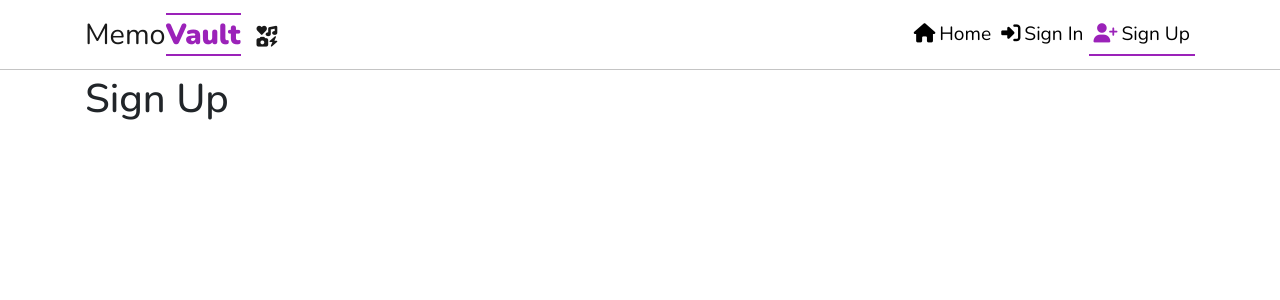
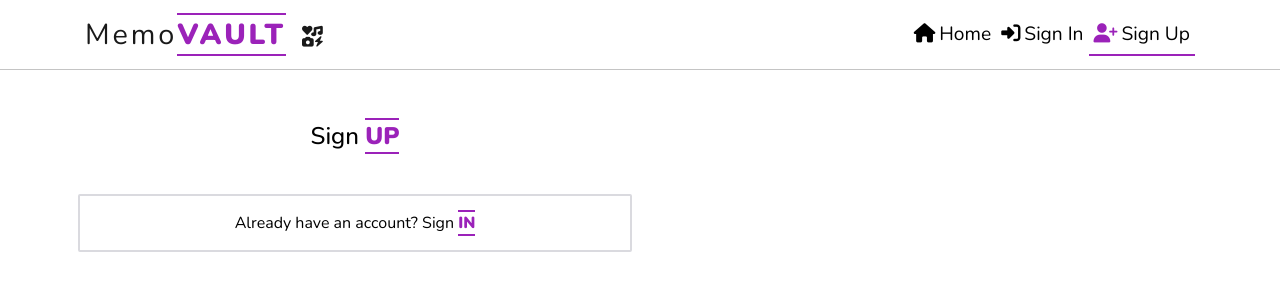
Before and after one commit to devnickocodes/memovault-app, a React (Create React App) app: page /signup in a window 1280 px wide. Shown: the top 300 px of the page. Built offline with nearby package versions, Linux system fonts and the light colour scheme.

Commit message:
refactor navbar styling code and style header and link for sign up page

```diff
--- a/src/App.js
+++ b/src/App.js
@@ -3,6 +3,7 @@ import NavBar from "./components/NavBar";
 import Container from "react-bootstrap/Container";
 import { Route, Switch } from "react-router-dom";
 import './api/axiosDefaults'
+import SignUpForm from "./pages/auth/SignUpForm";
 
 function App() {
   return (
@@ -12,7 +13,7 @@ function App() {
         <Switch>
           <Route exact path="/" render={() => <h1>Home Page</h1>} />
           <Route exact path="/signin" render={() => <h1>Sign In</h1>} />
-          <Route exact path="/signup" render={() => <h1>Sign Up</h1>} />
+          <Route exact path="/signup" render={() => <SignUpForm />} />
           <Route render={() => <h1>Page Not Found</h1>} />
         </Switch>
       </Container>
--- a/src/App.module.css
+++ b/src/App.module.css
@@ -11,21 +11,3 @@
 .Main{
     padding-top: 75px;
 }
-
-a {
-    font-size: 1.2rem;
-    transition: box-shadow 0.3s ease-in-out, color 0.3s ease-in-out;
-    color: #000000;
-}
-
-a:hover {
-    box-shadow: 0 2px 0 0 #9b22b9;
-    text-decoration: none;
-    color: #000000;
-}
-
-a:hover i{
-    font-size: 1.2rem;
-    color: #9b22b9;
-    transition: color ease-in-out 0.3s;
-}
--- /dev/null
+++ b/src/pages/auth/SignUpForm.js
@@ -0,0 +1,23 @@
+import React from "react";
+import { Link } from "react-router-dom";
+import styles from "../../styles/SignInUpForm.module.css";
+import { Form, Button, Image, Col, Row, Container } from "react-bootstrap";
+
+const SignUpForm = () => {
+  return (
+    <Row className={styles.Row}>
+      <Col className="my-auto py-2 p-md-2" md={6}>
+        <Container className= "p-4">
+          <h1 className={styles.Header}>Sign <span>up</span></h1>
+        </Container>
+        <Container className={`mt-3 ${styles.Content}`}>
+          <Link className={styles.SignInLink} to="/signin">
+            Already have an account? Sign <span>in</span>
+          </Link>
+        </Container>
+      </Col>
+    </Row>
+  );
+};
+
+export default SignUpForm;
--- a/src/styles/NavBar.module.css
+++ b/src/styles/NavBar.module.css
@@ -4,10 +4,12 @@
 
 .Logo{
     font-size: 1.8rem;
+    letter-spacing: 0.10em;
 }
 
 .Logo span{
     color: #9b22b9;
+    text-transform: uppercase;
     font-weight: 900;
     border-top: 2px solid #9b22b9;
     border-bottom: 2px solid #9b22b9;
@@ -28,6 +30,21 @@
 
 .NavLink{
     padding: 5px;
+    font-size: 1.2rem;
+    transition: box-shadow 0.3s ease-in-out, color 0.3s ease-in-out;
+    color: #000000;
+}
+
+.NavLink:hover{
+    box-shadow: 0 2px 0 0 #9b22b9;
+    text-decoration: none;
+    color: #000000;
+}
+
+.NavLink:hover i {
+    font-size: 1.2rem;
+    color: #9b22b9;
+    transition: color ease-in-out 0.3s;
 }
 
 .Active i {
--- /dev/null
+++ b/src/styles/SignInUpForm.module.css
@@ -0,0 +1,53 @@
+.Row {
+  margin-top: 20px;
+}
+
+.Header {
+  font-size: 1.5rem;
+  line-height: 19px;
+  text-align: center;
+  color: #000;
+}
+
+.Header span{
+    color: #9b22b9;
+    font-weight: 900;
+    border-top: 2px solid #9b22b9;
+    border-bottom: 2px solid #9b22b9;
+    text-transform: uppercase;
+}
+
+.Content {
+    background-color: #ffffff;
+    border-radius: 2px;
+    border: 2px solid #dadadf;
+    transition: border-color 0.3s ease-in-out;
+    padding: 0;
+}
+
+.Content:hover{
+    border-color: #9b22b9;
+}
+
+
+.SignInLink {
+  text-decoration: none;
+  text-align: center;
+  display: block;
+  margin: auto;
+  color: #000;
+  padding: 15px;
+}
+
+.SignInLink:hover{
+    text-decoration: none;
+    color: #000;
+}
+
+.SignInLink span{
+    color: #9b22b9;
+    text-transform: uppercase;
+    font-weight: 900;
+    border-top: 2px solid #9b22b9;
+    border-bottom: 2px solid #9b22b9;
+}
```
Also changed, not shown: src/styles/Button.module.css (added).
